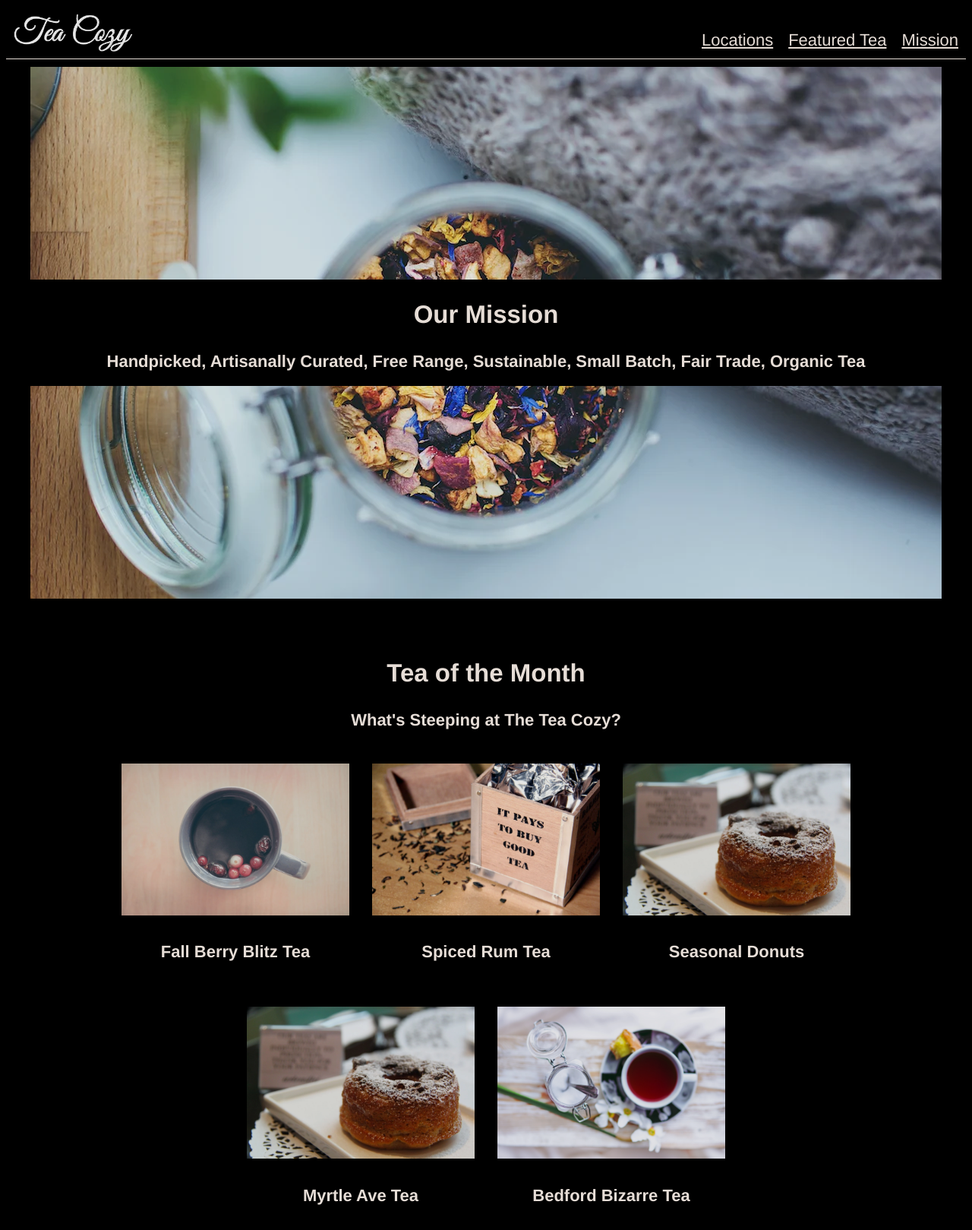
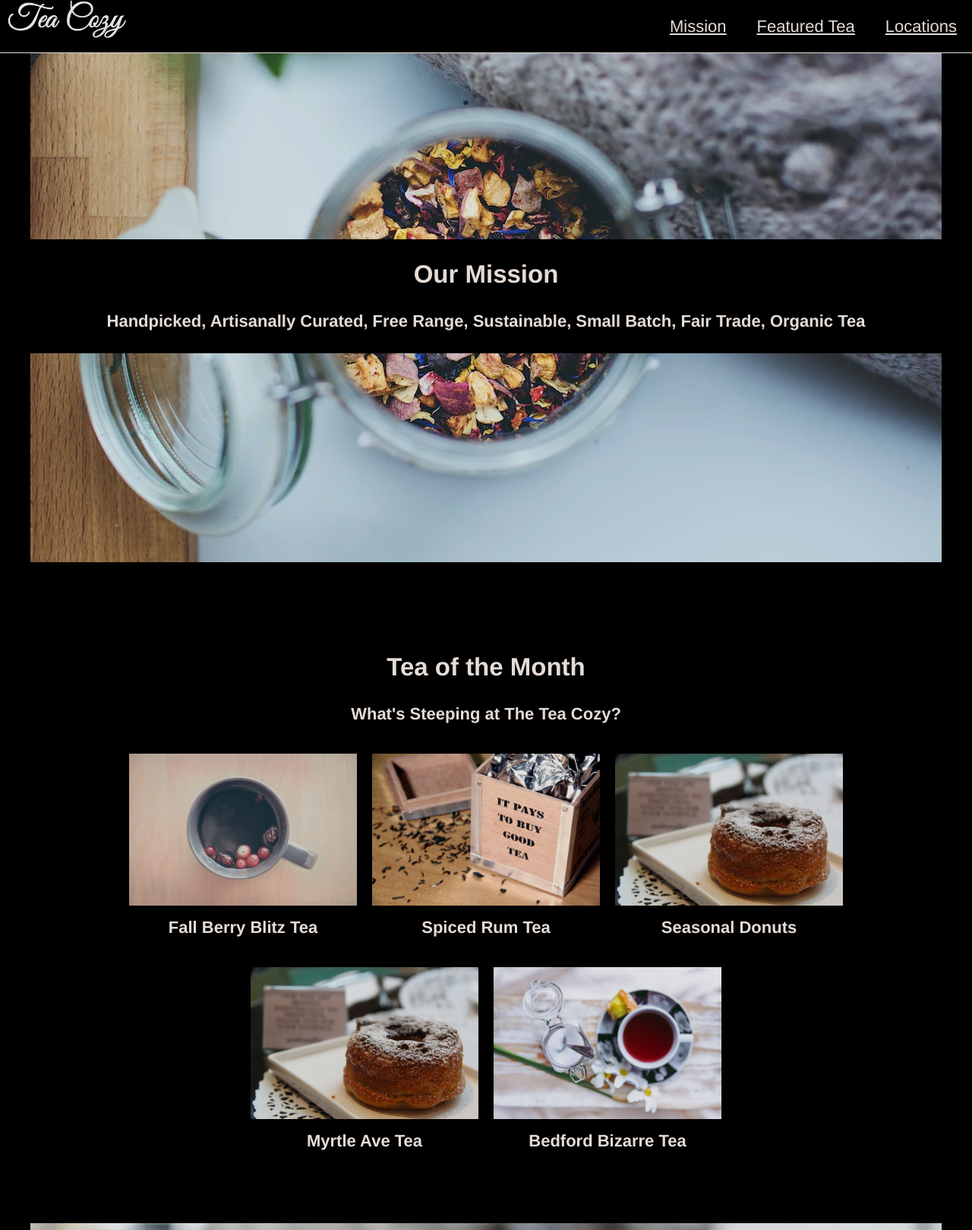
Before and after one commit to NicolaHearn/CodecademyTeaCozy, a plain HTML site: page index.html in a window 1280 px wide. Shown: the top 1619 px of the page at 76% size. Drawn offline with Linux system fonts and the light colour scheme.

Commit message:
updated after watching youtube video

```diff
--- a/Style.css
+++ b/Style.css
@@ -1,124 +1,122 @@
 
 body {
-	background-color: black;
 	font-family: Helvetica, sans-serif;
 	font-size: 22px;
 	color: seashell;
+	background-color: black;
 	opacity: 0.9;
 	text-align: center;
-	justify-items: center;
-
+	margin: 0;
 }
 
 header {
+	width:100%;
 	height: 69px;
-	width:100%;
+	display: block;
+	background-color: black;
+	position: fixed;
+	top: 0px;
 	border-bottom: 1px solid seashell;
-	text-align: left;
-	align-items: bottom;
-	margin-bottom: 0px
+}
+
+header img {
+	height: 50px;
+	float: left;
+	padding-left: 10px;
+}
+
+header nav {
+	float: right;
+	height: 100%;
+	margin: 0 auto;
+}
+
+nav ul a {
+	height: 100%;
+	display: table;
+	float: left;
+	padding: 0px 20px;
+}
+
+nav li {
+	display: table-cell;
+	vertical-align: middle;
+	height: 100%;
+	text-decoration: underline;
+	color: seashell;
+}
+
+#mission {
+	background-image: url("img-mission-background.webp");
+	background-repeat: no-repeat;
+	background-position: center;
+	height: 700px;
+	max-width: 1200px;
+	margin: 40px auto 40px auto;
+	display: flex;
+}
+
+#banner {
+	margin: auto;
+	background-color: black;
+	width: 100%;
+}
+
+#teaOfMonth {
 
 
 }
 
-header nav {
-	display: flex;
-	float: right;
-	text-flow: row-reverse;
-	align-items: bottom;
-	padding-top: 10px;
-}
-
-nav ul li {
-	display: flex;
-	float: right;
-	list-style-type: none;
-	margin: 0px 10px;
-	color: seashell;
-	text-decoration: underline;
-	flex-flow: row-reverse;
-}
-
-header img {
-	padding: 10px;
-}
-
-#mission {
-	display: flex;
-	background-image: url("img-mission-background.webp");
-	min-width: 1200px;
-	height: 700px;
-	background-repeat: no-repeat;
-	justify-content: center;
-	margin: 0px 70px;
-	align-items: center;
-}
-
-#banner {
-	background-color: black;
-	height: 140px;
-	width: 100%;
-	align-items: center;
-}
-
-#teaOfMonth {
-	text-align: center;
-	justify-content: center;
-	margin: 0px 70px;
-}
 .imageContainer {
-	display: flex;
-	flex-flow: row wrap;
+	display: inline-flex;
+	max-width: 1000px;
+	height: auto;
+	flex-wrap: wrap;
 	align-items: center;
 	justify-content: center;
 
 }
 figure {
-	margin: 15px;
-	justify-content: center;
+	margin: 10px 10px 0px 10px;
 }
 
+figure h4 {
+	margin-top: 10px;
+}
 
 #locations {
-
+	height: 500px;
 	background-image: url("img-locations-background.webp");
 	background-repeat: no-repeat;
-	height: 500px;
-	justify-content: center;
-	margin: 0px 70px;
+	background-position: center;
+	margin: 40px auto auto auto;
 	padding-top: 50px;
+	font-weight: bold;
+}
 
-}
 .container {
-	display: inline-flex;
+	max-width: 1050px;
+	margin: 40px auto auto auto;
+	display: flex;
+	justify-content: space-between;
+
 }
 
 .locblock {
-	display:flex;
-	flex-flow: column wrap;
-	width: 300px;
 	height: 300px;
-	margin: 15px 20px;
-	justify-content: center;
+	padding: 20px;
+	flex-basis: 30%;
+	box-sizing: border-box;
 	background-color: black;
-	align-items: center;
-	font-weight: bold;
+	opacity: 0.8;
+}
 
-}
 #contact {
-	display: flex;
-	flex-direction: column;
-	max-width: 1000px;
-	margin: 0 auto;
-	width: 75%;
-	height: 200px;
-	justify-content: center;
-
 }
 
 footer {
 	padding:20px;
-	display: flex;
-	justify-content: left;
+	display: block;
+	float: left;
 
 }
```
